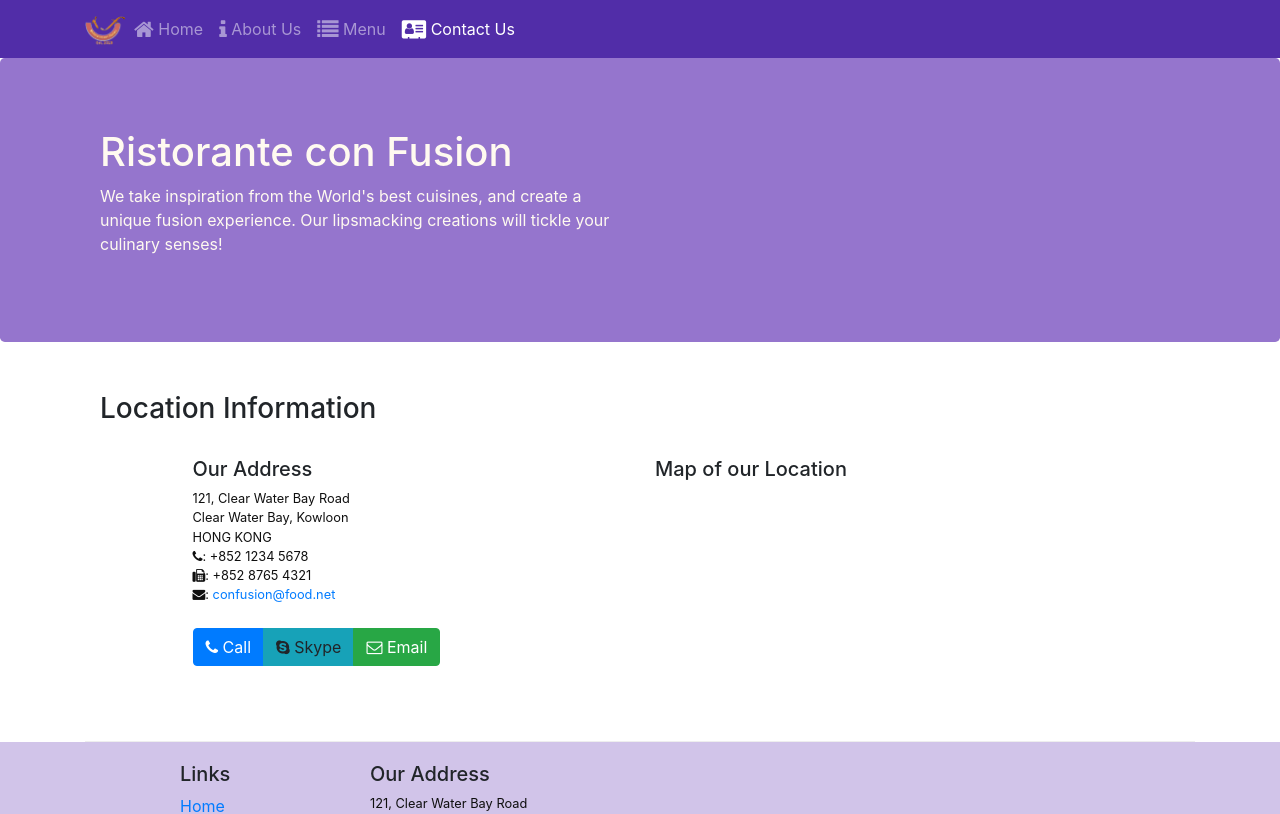
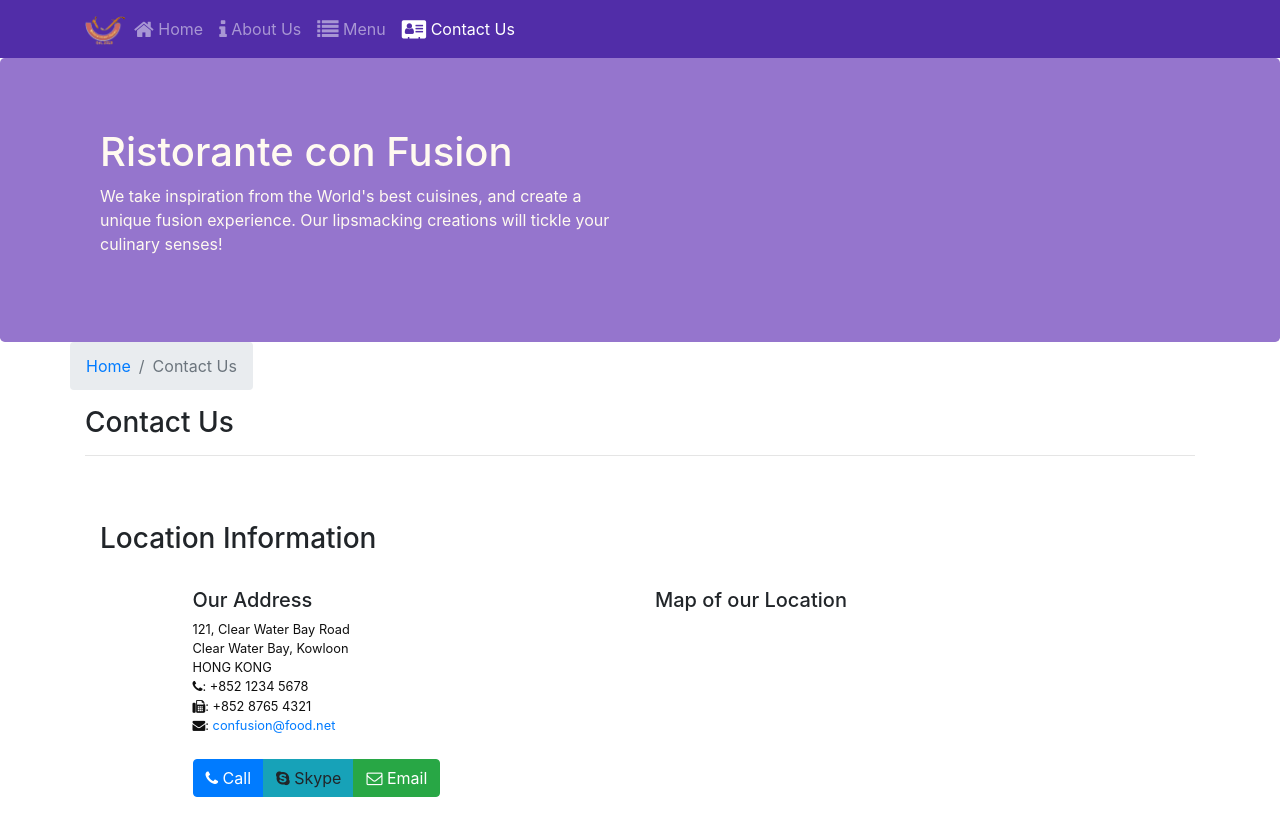
Before and after one commit to Arya-Thorat/Reactjs, a React (Create React App) app: page /contactus in a window 1280 px wide. Shown: the top 814 px of the page. Built offline with nearby package versions, Linux system fonts and the light colour scheme.

Commit message:
SPA commit

```diff
--- a/src/components/ContactComponent.js
+++ b/src/components/ContactComponent.js
@@ -1,8 +1,19 @@
 import React from 'react';
-
+import {Breadcrumb,BreadcrumbItem} from 'reactstrap';
+import {Link} from 'react-router-dom';
 function Contact(props) {
     return(
         <div className="container">
+            <div className="row">
+                <Breadcrumb>
+                    <BreadcrumbItem><Link to="/home">Home</Link></BreadcrumbItem>
+                    <BreadcrumbItem active>Contact Us</BreadcrumbItem>
+                </Breadcrumb>
+                <div className="col-12">
+                    <h3>Contact Us</h3>
+                    <hr />
+                </div>
+            </div>
             <div className="row row-content">
                 <div className="col-12">
                 <h3>Location Information</h3>
--- a/src/components/DishDetailComponent.js
+++ b/src/components/DishDetailComponent.js
@@ -1,5 +1,6 @@
 import React from 'react';
-import { Card, CardImg, CardImgOverlay, CardText, CardBody, CardTitle } from 'reactstrap';
+import { Card, CardImg,BreadcrumbItem, CardText, CardBody, CardTitle, Breadcrumb } from 'reactstrap';
+import {Link} from 'react-router-dom';
 
 function RenderDish(props) {
     const {dish} = props
@@ -37,13 +38,25 @@
 const DishDetail= (props) =>{
     if (props.dish) {
         return (
+            <div className="container">
+            <div className="row">
+                <Breadcrumb>
+                    <BreadcrumbItem><Link to="/menu">Menu</Link></BreadcrumbItem>
+                    <BreadcrumbItem active>{props.dish.name}</BreadcrumbItem>
+                </Breadcrumb>
+                <div className="col-12">
+                    <h3>{props.dish.name}</h3>
+                    <hr />
+                </div>
+            </div>
             <div className="row">
                 <div className="col-12 col-md-5 m-1">
                         <RenderDish dish={props.dish}/>
                 </div>
                 <div className="col-12 col-md-5 m-1">
-                        <RenderComments comments={props.dish.comments}/>
+                        <RenderComments comments={props.comments}/>
                 </div>
+            </div>
             </div>
         );
     }
--- a/src/components/MainComponent.js
+++ b/src/components/MainComponent.js
@@ -31,6 +31,7 @@
   //       })
   //   }
   render(){
+    //the below two components are functional components defined within a class component's render method
     const HomePage=()=>{
       return (
         <HomeComponent dish={this.state.dishes.filter((dish) => dish.featured)[0]}
@@ -39,6 +40,15 @@
       )
     }
 
+    const DishWithId = (props) => {
+      const {match,}=props //important comma fro destructuring into single
+      return(
+      <DishDetail dish={this.state.dishes.filter(dish =>dish.id === parseInt(match.params.dishId,10))[0]}
+      comments={this.state.comments.filter(comment => comment.dishId === parseInt(match.params.dishId,10))} />
+      );
+    }
+
+
     return (
       <div>
         <HeaderComponent/>
@@ -46,6 +56,7 @@
         <Route path="/home" component={HomePage}/>
         {/* this above method of calling a component wont pass props to that comp */}
         <Route exact path="/menu" component={() => <MenuComponent dishes={this.state.dishes}/>}/>
+        <Route exact path="/menu/:dishId" component={DishWithId}/>
         <Route exact path='/contactus' component={Contact} />
         <Redirect to="/home"/>
         </Switch>
--- a/src/components/MenuComponent.js
+++ b/src/components/MenuComponent.js
@@ -1,14 +1,16 @@
 import React  from 'react'
-import { Card, CardImg, CardImgOverlay, CardText, CardBody,CardTitle } from 'reactstrap';
-
+import { Card, CardImg, CardImgOverlay, Breadcrumb,BreadcrumbItem,CardTitle } from 'reactstrap';
+import {Link} from 'react-router-dom';
 function RenderMenuItem(props) {
   const {dish,onClick} = props
   return (
-    <Card  onClick={() => onClick(dish.id)}>
+    <Card>
+      <Link to={`/menu/${dish.id}`}>
       <CardImg width="100%" src={dish.image} alt={dish.name} />
       <CardImgOverlay>
         <CardTitle>{dish.name}</CardTitle>
       </CardImgOverlay>
+      </Link>
     </Card>
   );
 }
@@ -18,12 +20,21 @@
   const menu = props.dishes.map(dish=>{
     return (
       <div  key={dish.id} className="col-12 col-md-5 m-1">
-      <RenderMenuItem dish={dish} onClick={props.onClick}/>
+      <RenderMenuItem dish={dish} />
       </div>
     );
   })
   return (
     <div className="container">
+      <div className="row">
+        <Breadcrumb>
+          <BreadcrumbItem><Link to="/home">Home</Link></BreadcrumbItem>
+          <BreadcrumbItem active>Menu</BreadcrumbItem>
+        </Breadcrumb>
+        <div className="col-12">
+          <h3>Menu</h3><hr />
+        </div>
+      </div>
       <div className="row">
 
           { menu }
```
